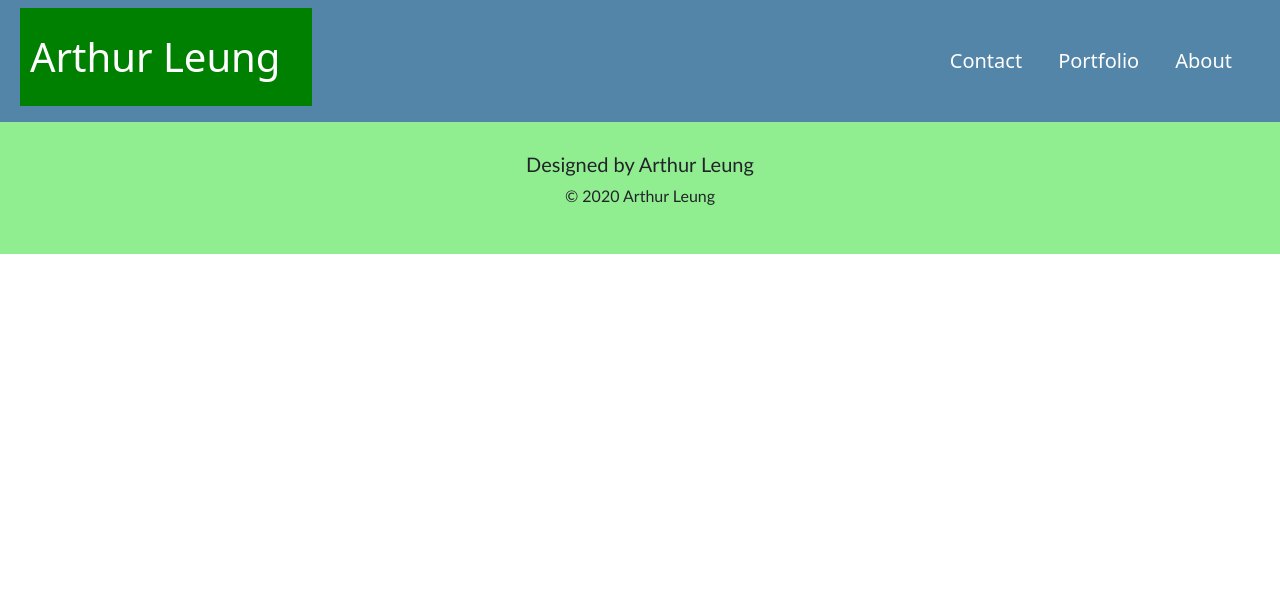
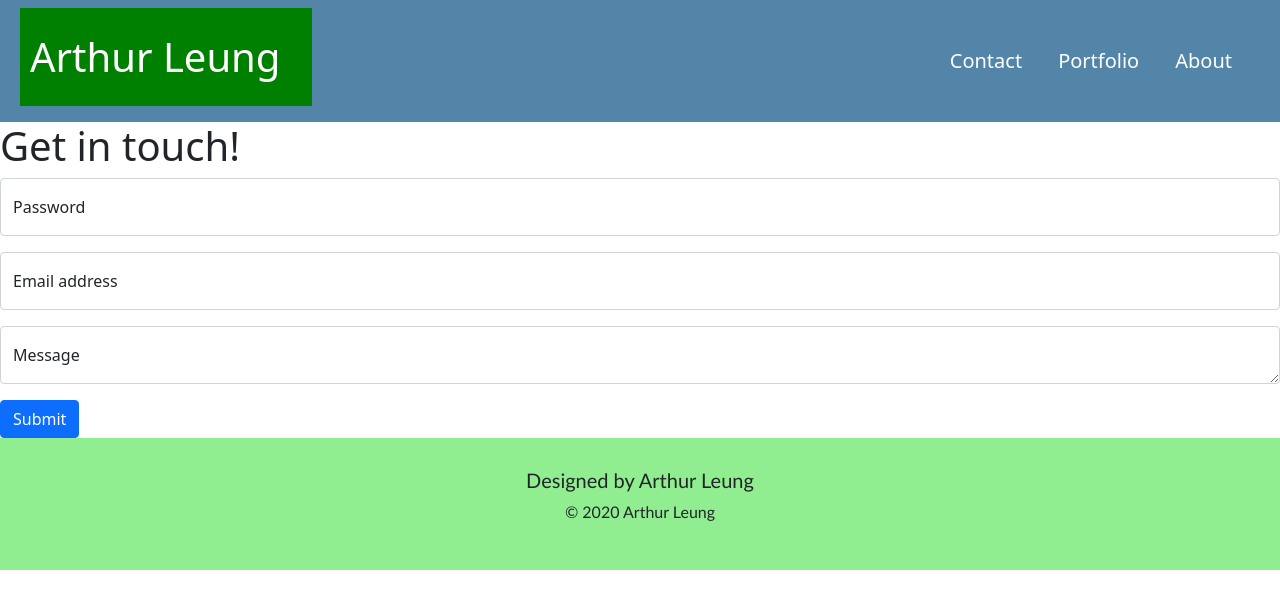
Before and after one commit to Artydabomb/artydabomb.github.io, a plain HTML site: page contact.html in a window 1280 px wide. Drawn offline with nearby package versions, Linux system fonts and the light colour scheme.

Commit message:
Completed skeleton for contact.html. Index.html skeleton remaining.

```diff
--- a/contact.html
+++ b/contact.html
@@ -36,6 +36,25 @@
         </section>
     </nav>
 
+    <!-- Main contact page -->
+    <h1>Get in touch!</h1>
+    <div class="form-floating mb-3">
+        <input type="password" class="form-control" id="floatingPassword" placeholder="Password">
+        <label for="floatingPassword">Password</label>
+    </div>
+
+    <div class="form-floating mb-3">
+        <input type="email" class="form-control" id="floatingInput" placeholder="name@example.com">
+        <label for="floatingInput">Email address</label>
+    </div>
+
+    <div class="form-floating mb-3">
+        <textarea class="form-control" placeholder="Leave a comment here" id="floatingTextarea"></textarea>
+        <label for="floatingTextarea">Message</label>
+    </div>
+
+    <input class="btn btn-primary" type="submit" value="Submit">
+
     <!-- Footer -->
     <footer class="footer">
         <h2>Designed by Arthur Leung</h2>
```
